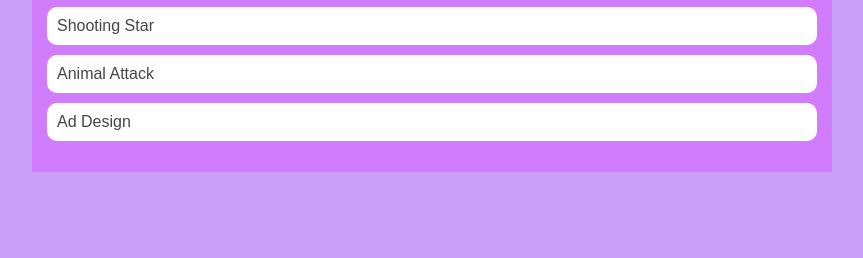
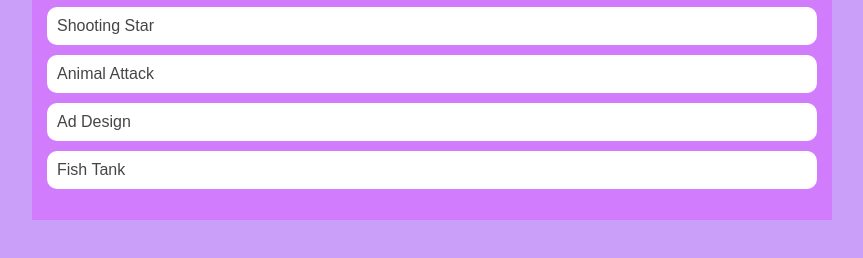
Before and after one commit to sophiaweaver/sophiaweaver.github.io, a plain HTML site: page portfolio.html in a window 1280 px wide. Shown: the part 420-678 px from the top of the page, without its empty margins (208-1071 px from the left). Drawn offline with Linux system fonts and the light colour scheme.

Commit message:
push fish tank

```diff
--- a/portfolio.html
+++ b/portfolio.html
@@ -123,7 +123,8 @@
                         <li><a href="https://www.khanacademy.org/computer-programming/spin-off-of-project-whats-for-dinner/4841111217029120">What's For Dinner</a></li>
                         <li><a href="https://www.khanacademy.org/computer-programming/spin-off-of-project-shooting-star/5496072942698496">Shooting Star</a></li>
                         <li><a href="https://www.khanacademy.org/computer-programming/spin-off-of-project-animal-attack/5355659648876544">Animal Attack</a></li>
-                        <li><a href= "https://www.khanacademy.org/computer-programming/spin-off-of-project-ad-design/6548764606644224">Ad Design</a></li>
+                        <li><a href="https://www.khanacademy.org/computer-programming/spin-off-of-project-ad-design/6548764606644224">Ad Design</a></li>
+                        <li><a href="https://www.khanacademy.org/computer-programming/spin-off-of-project-fish-tank/5253881832980480">Fish Tank</a></li>
                     </ul>
 
                 </div>
```
